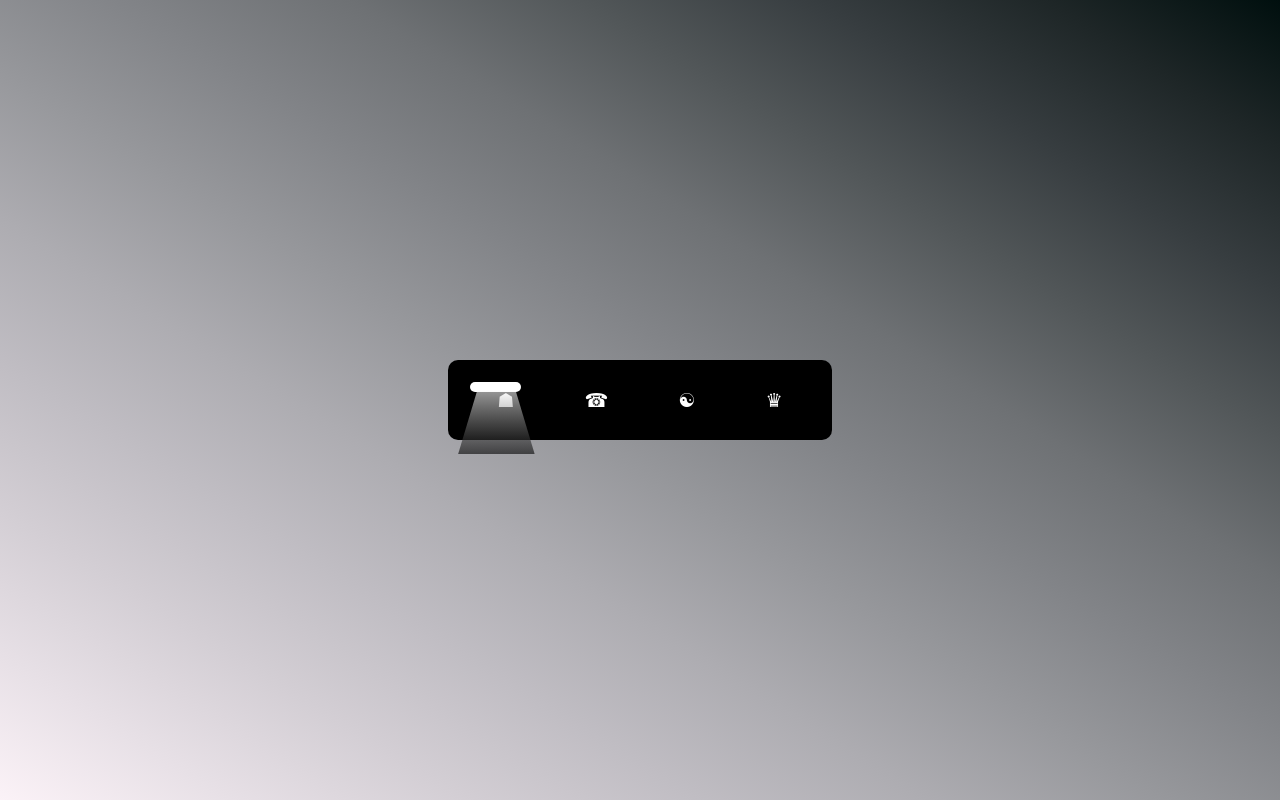
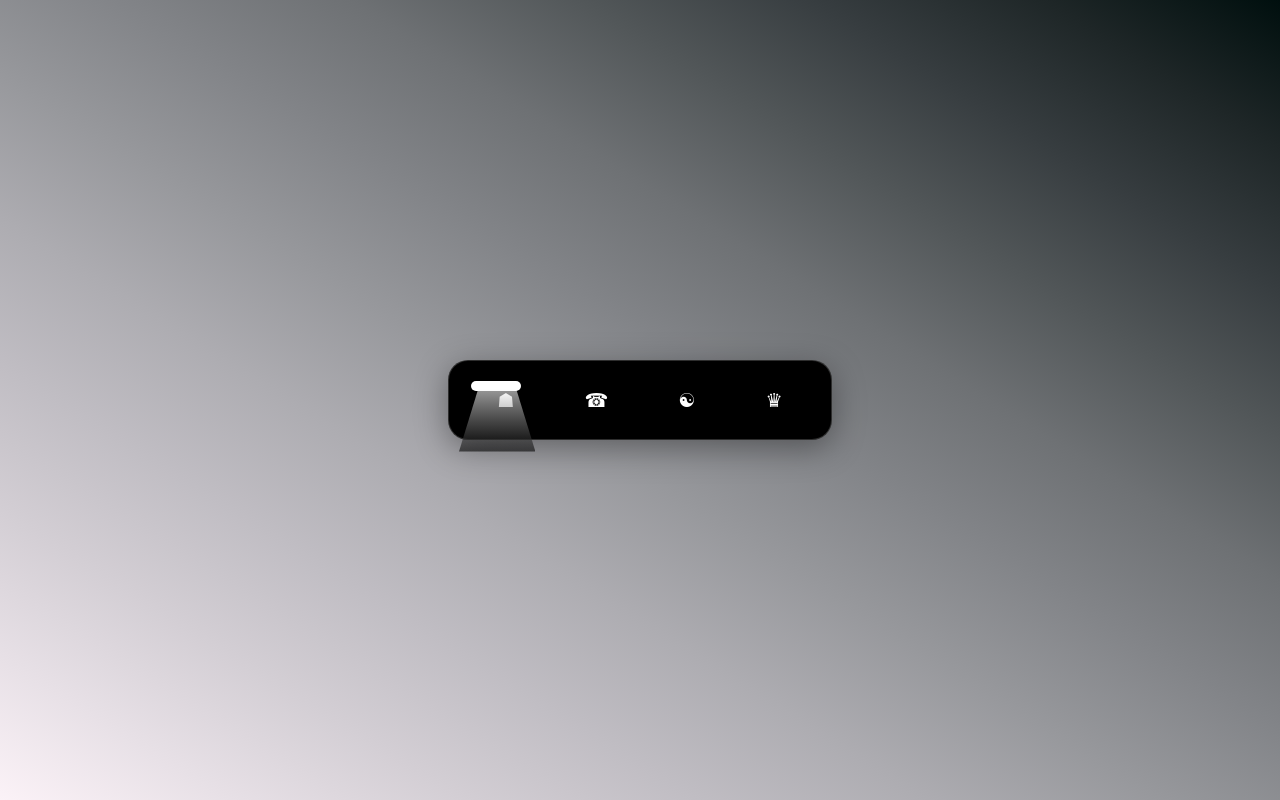
Before and after one commit to Rohitadesh/navbarhtmlcss, a plain HTML site: page index.html in a window 1280 px wide. Drawn offline with Linux system fonts and the light colour scheme.

Commit message:
good commit

```diff
--- a/navbar.css
+++ b/navbar.css
@@ -27,6 +27,12 @@
     width: 30%;
     background-color: black;
     border-radius: 10px;
+    /* background: linear-gradient(135deg, rgba(255, 255, 255, 0.1), rgba(255, 255, 255, 0)); */
+    backdrop-filter: blur(10px);
+    -webkit-backdrop-filter: blur(10px);
+    border-radius: 20px;
+    border:1px solid rgba(255, 255, 255, 0.18);
+    box-shadow: 0 8px 32px 0 rgba(0, 0, 0, 0.37);
 }
 
 ul {
```
